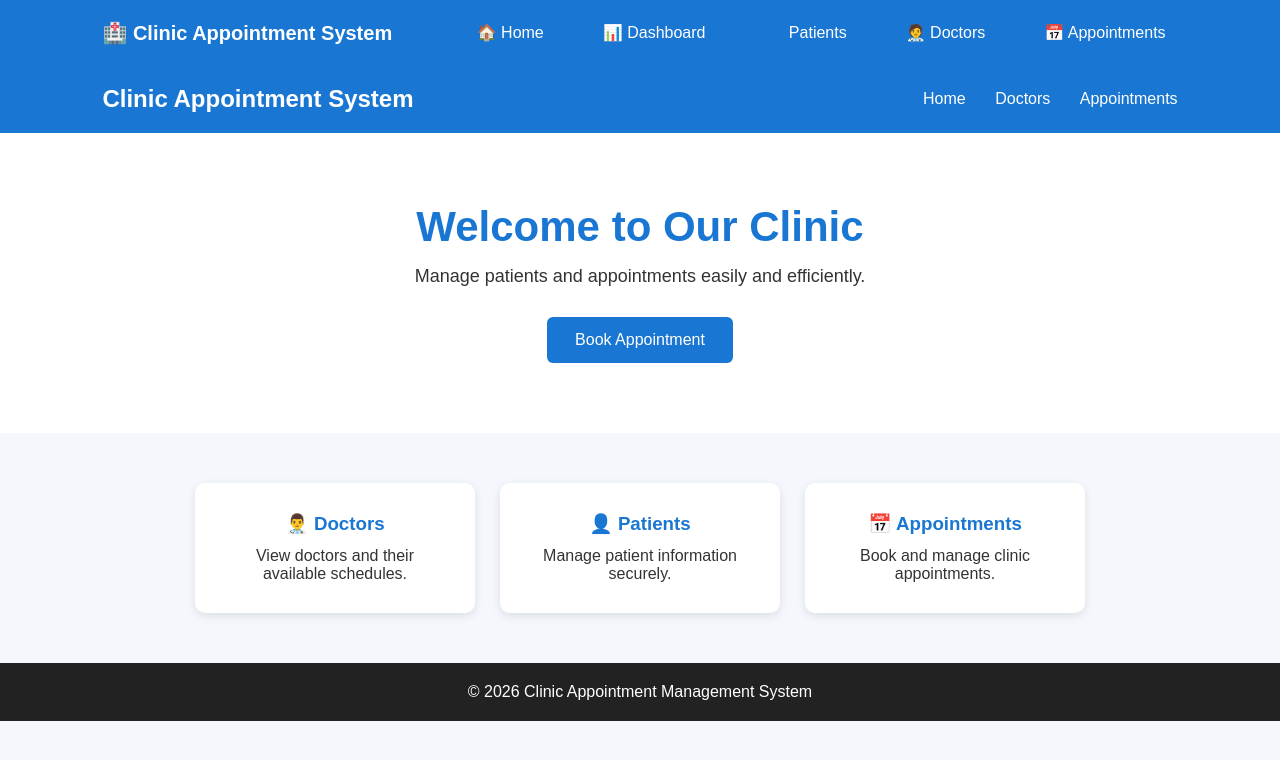
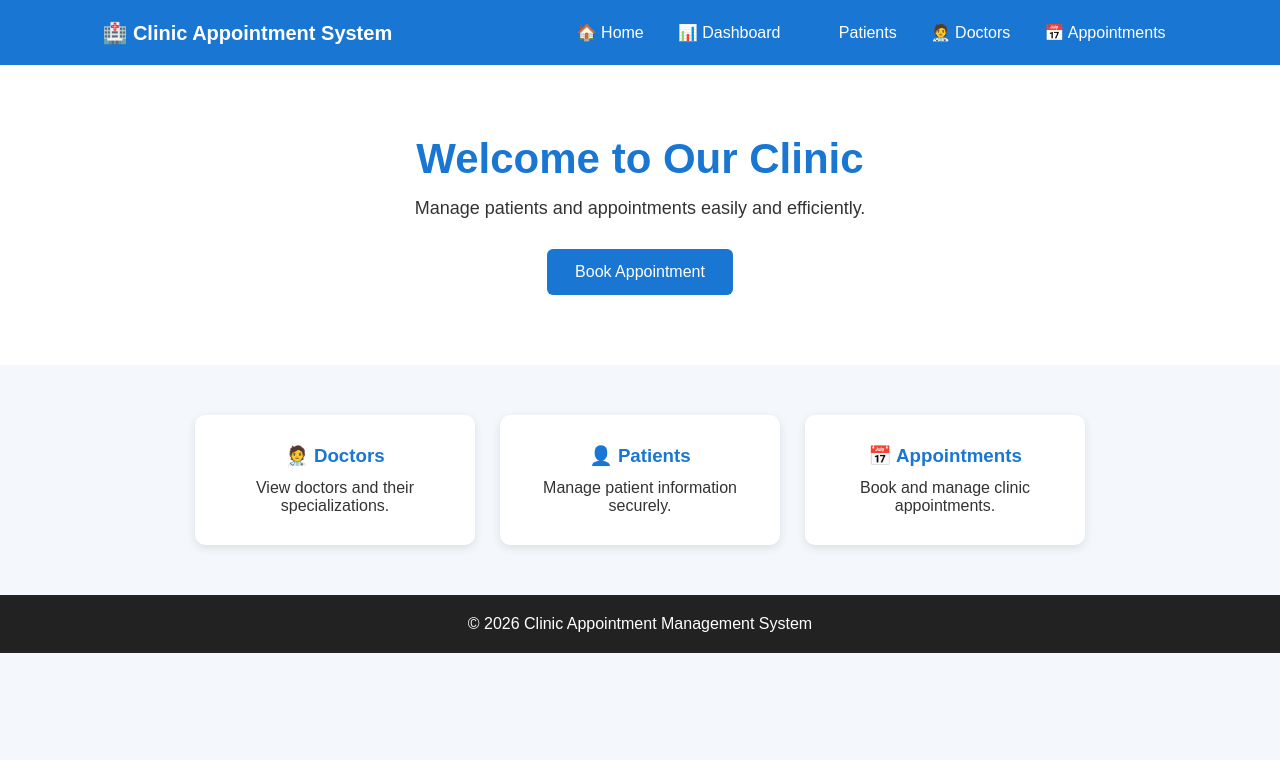
Before and after one commit to Sunil0723/clinic-appointment-system, a Flask app: page / in a window 1280 px wide. Shown: the top 760 px of the page. Run offline with Flask 3, Linux system fonts and the light colour scheme.

Commit message:
Fix home page navigation and appointment link

```diff
--- a/templates/index.html
+++ b/templates/index.html
@@ -1,5 +1,6 @@
 <!DOCTYPE html>
 <html lang="en">
+
 <head>
     <meta charset="UTF-8">
     <meta name="viewport" content="width=device-width, initial-scale=1.0">
@@ -19,24 +20,41 @@
             color: #333;
         }
 
-        header {
+        /* Navigation */
+
+        nav {
             background: #1976d2;
-            color: white;
-            padding: 20px 8%;
+            padding: 15px 8%;
             display: flex;
+            align-items: center;
             justify-content: space-between;
-            align-items: center;
+            flex-wrap: wrap;
         }
 
-        header h2 {
-            font-size: 24px;
+        .logo {
+            color: white;
+            font-size: 20px;
+            font-weight: bold;
         }
 
-        nav a {
+        .nav-links {
+            display: flex;
+            gap: 10px;
+            flex-wrap: wrap;
+        }
+
+        .nav-links a {
             color: white;
             text-decoration: none;
-            margin-left: 25px;
+            padding: 8px 12px;
+            border-radius: 5px;
         }
+
+        .nav-links a:hover {
+            background: rgba(255, 255, 255, 0.15);
+        }
+
+        /* Hero */
 
         .hero {
             text-align: center;
@@ -56,6 +74,7 @@
         }
 
         .btn {
+            display: inline-block;
             background: #1976d2;
             color: white;
             border: none;
@@ -63,11 +82,14 @@
             border-radius: 6px;
             font-size: 16px;
             cursor: pointer;
+            text-decoration: none;
         }
 
         .btn:hover {
             background: #125ca8;
         }
+
+        /* Features */
 
         .features {
             display: flex;
@@ -83,7 +105,7 @@
             padding: 30px;
             text-align: center;
             border-radius: 10px;
-            box-shadow: 0 3px 10px rgba(0,0,0,0.1);
+            box-shadow: 0 3px 10px rgba(0, 0, 0, 0.1);
         }
 
         .card h3 {
@@ -91,86 +113,66 @@
             margin-bottom: 12px;
         }
 
+        /* Footer */
+
         footer {
             text-align: center;
             padding: 20px;
             background: #222;
             color: white;
         }
+
+        /* Responsive */
+
+        @media (max-width: 700px) {
+
+            nav {
+                flex-direction: column;
+                gap: 15px;
+            }
+
+            .nav-links {
+                justify-content: center;
+            }
+
+            .hero h1 {
+                font-size: 32px;
+            }
+
+        }
     </style>
+
 </head>
 
 <body>
-    <nav style="
-    background: #1976d2;
-    padding: 15px 8%;
-    display: flex;
-    align-items: center;
-    justify-content: space-between;
-    flex-wrap: wrap;
-">
 
-    <div style="
-        color: white;
-        font-size: 20px;
-        font-weight: bold;
-    ">
+    <!-- Navigation -->
+
+    <nav>
+
+        <div class="logo">
             🏥 Clinic Appointment System
         </div>
 
-    <div style="
-        display: flex;
-        gap: 10px;
-        flex-wrap: wrap;
-    ">
+        <div class="nav-links">
 
-        <a href="/"
-           style="
-               color: white;
-               text-decoration: none;
-               padding: 8px 12px;
-               border-radius: 5px;
-           ">
+            <a href="/">
                 🏠 Home
             </a>
 
-        <a href="/dashboard"
-           style="
-               color: white;
-               text-decoration: none;
-               padding: 8px 12px;
-               border-radius: 5px;
-           ">
+            <a href="/dashboard">
                 📊 Dashboard
             </a>
 
-        <a href="/patients"
-           style="
-               color: white;
-               text-decoration: none;
-               padding: 8px 12px;
-               border-radius: 5px;
-           ">
+            <a href="/patients">
                 👤 Patients
             </a>
 
-        <a href="/doctors"
-           style="
-               color: white;
-               text-decoration: none;
-               padding: 8px 12px;
-               border-radius: 5px;
-           ">
+            <a href="/doctors">
                 🧑‍⚕️ Doctors
             </a>
 
-        <a href="/appointments"
-           style="
-               color: white;
-               text-decoration: none;
-               padding: 8px 12px;
-               border-radius: 5px;
-           ">
+            <a href="/appointments">
                 📅 Appointments
             </a>
 
@@ -178,54 +180,81 @@
 
     </nav>
 
-    <header>
-        <h2>Clinic Appointment System</h2>
 
-        <nav>
-            <a href="/">Home</a>
-            <a href="#">Doctors</a>
-            <a href="#">Appointments</a>
-        </nav>
-    </header>
+    <!-- Hero -->
 
     <section class="hero">
-        <h1>Welcome to Our Clinic</h1>
+
+        <h1>
+            Welcome to Our Clinic
+        </h1>
 
         <p>
             Manage patients and appointments easily and efficiently.
         </p>
 
-        <button class="btn">Book Appointment</button>
+        <a href="/appointments" class="btn">
+            Book Appointment
+        </a>
+
     </section>
+
+
+    <!-- Features -->
 
     <section class="features">
 
         <div class="card">
-            <h3>👨‍⚕️ Doctors</h3>
+
+            <h3>
+                🧑‍⚕️ Doctors
+            </h3>
+
             <p>
-                View doctors and their available schedules.
+                View doctors and their specializations.
             </p>
+
         </div>
 
+
         <div class="card">
-            <h3>👤 Patients</h3>
+
+            <h3>
+                👤 Patients
+            </h3>
+
             <p>
                 Manage patient information securely.
             </p>
+
         </div>
 
+
         <div class="card">
-            <h3>📅 Appointments</h3>
+
+            <h3>
+                📅 Appointments
+            </h3>
+
             <p>
                 Book and manage clinic appointments.
             </p>
+
         </div>
 
     </section>
 
+
+    <!-- Footer -->
+
     <footer>
-        <p>© 2026 Clinic Appointment Management System</p>
+
+        <p>
+            © 2026 Clinic Appointment Management System
+        </p>
+
     </footer>
 
 </body>
+
 </html>
```
Lines whose indentation alone changed are shown as unchanged.
